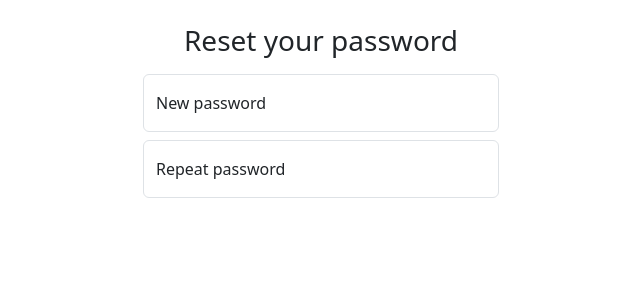
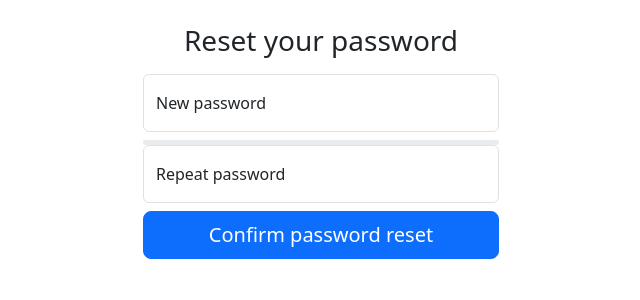
Before and after one commit to szymonabramczyk/nice-notes, a Flask app: template app/website/templates/reset-password.html in a window 1280 px wide. Shown: the part 72-372 px from the top of the page, without its empty margins (319-959 px from the left). Run offline with Flask 3, Linux system fonts and the light colour scheme; tables that the repository leaves empty hold one stand-in row (values such as "Sample post"); the template is opened without the code that fills it: values that come from a table or form of the project are taken from there, most other values are stand-ins (such as "Sample title", 1, 10 or a date in 2020); parts of the project's set-up code (start-up, migrations or seed data) failed here and were passed over.

Commit message:
Small changes

```diff
--- a/app/website/templates/reset-password.html
+++ b/app/website/templates/reset-password.html
@@ -5,27 +5,83 @@
     <div class="col-md-4"></div>
         <div class="col-md-4">
         <form action="" method="post" novalidate>
-            {{ form.hidden_tag() }}
+            {{ form.csrf_token }}
             <h1 class="h3 mb-3 fw-normal text-center">Reset your password</h1>
             <div class="form-floating">
-                {{ form.password(placeholder="New Password", class="form-control mb-2") }}
+                {{ form.password(placeholder="password", class="form-control mb-2", id="password") }}
                 {{ form.password.label }}
-                {% for error in form.password.errors %}
-                    <p nonce="{{ csp_nonce() }}" style="color: red;">{{ error }}</p>
-                {% endfor %}
+                <div class="progress height mt-2">
+                    <div id="password-strength" nonce="{{ csp_nonce() }}" class="progress-bar" role="progressbar"></div>
+                </div>
+                <small id="password-strength-text" class="form-text"></small>
+                {% if form.password.errors %}
+                    {% for error in form.password.errors %}
+                        <div class="alert alert-danger" role="alert">
+                            {{ error }}
+                        </div>
+                    {% endfor %}
+                {% endif %}
             </div>
 
             <div class="form-floating">
                 {{ form.password2(placeholder="Confirm New Password", class="form-control mb-2") }}
                 {{ form.password2.label }}
                 {% for error in form.password2.errors %}
-                    <p nonce="{{ csp_nonce() }}" style="color: red;">{{ error }}</p>
+                    <p class="error red">{{ error }}</p>
                 {% endfor %}
             </div>
-            <p>{{ form.submit(class="w-100 btn btn-lg btn-primary") }}</p>
+            <p><button class="w-100 btn btn-lg btn-primary" type="submit">Confirm password reset</button></p>
+
         </form>
 
         </div>
     <div class="col-md-4"></div>
 </div>
 {% endblock %}
+{% block js %}
+<script nonce="{{ csp_nonce() }}">
+  document.addEventListener("DOMContentLoaded", function () {
+    const passwordInput = document.getElementById("password");
+    const strengthBar = document.getElementById("password-strength");
+    const strengthText = document.getElementById("password-strength-text");
+
+    passwordInput.addEventListener("input", function () {
+      const password = passwordInput.value;
+      const result = zxcvbn(password);
+
+      const score = result.score;
+      const feedback = result.feedback.suggestions.join(' ') || "Looks good!";
+
+      switch (score) {
+        case 0:
+          strengthBar.className = `progress-bar bg-danger`;
+          strengthText.textContent = "Too weak. " + feedback;
+          break;
+        case 1:
+          strengthBar.className = `progress-bar bg-danger`;
+          strengthText.textContent = "Weak. " + feedback;
+          break;
+        case 2:
+          strengthBar.className = `progress-bar bg-warning`;
+          strengthText.textContent = "Moderate. " + feedback;
+          break;
+        case 3:
+          strengthBar.className = `progress-bar bg-success`;
+          strengthText.textContent = "Strong. " + feedback;
+          break;
+        case 4:
+          strengthBar.className = `progress-bar bg-success`;
+          strengthText.textContent = "Very strong. " + feedback;
+          break;
+        default:
+          strengthBar.className = `progress-bar bg-danger`;
+          strengthText.textContent = "";
+          break;
+      }
+
+      strengthBar.style.width = `${(score + 1) * 20}%`;
+    });
+  });
+</script>
+<script type="text/javascript" src="{{ url_for('static', filename='js/zxcvbn.js') }}"></script>
+{% endblock %}
```
Also changed, not shown: app/website/templates/profile.html (+9 -2 lines), app/website/templates/register.html (+4 -4 lines), app/website/templates/reset-password-request.html (+3 -5 lines), app/website/templates/setup-2fa.html (+9 -11 lines).
